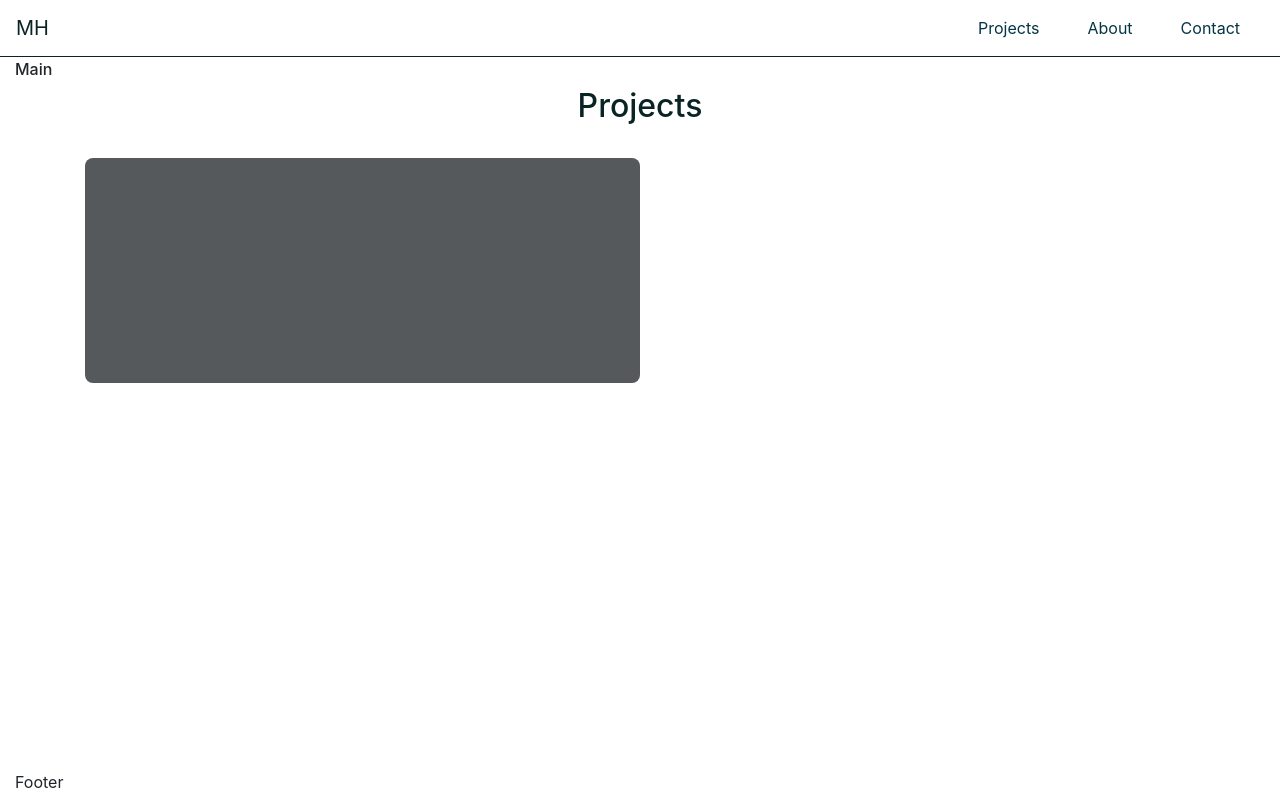
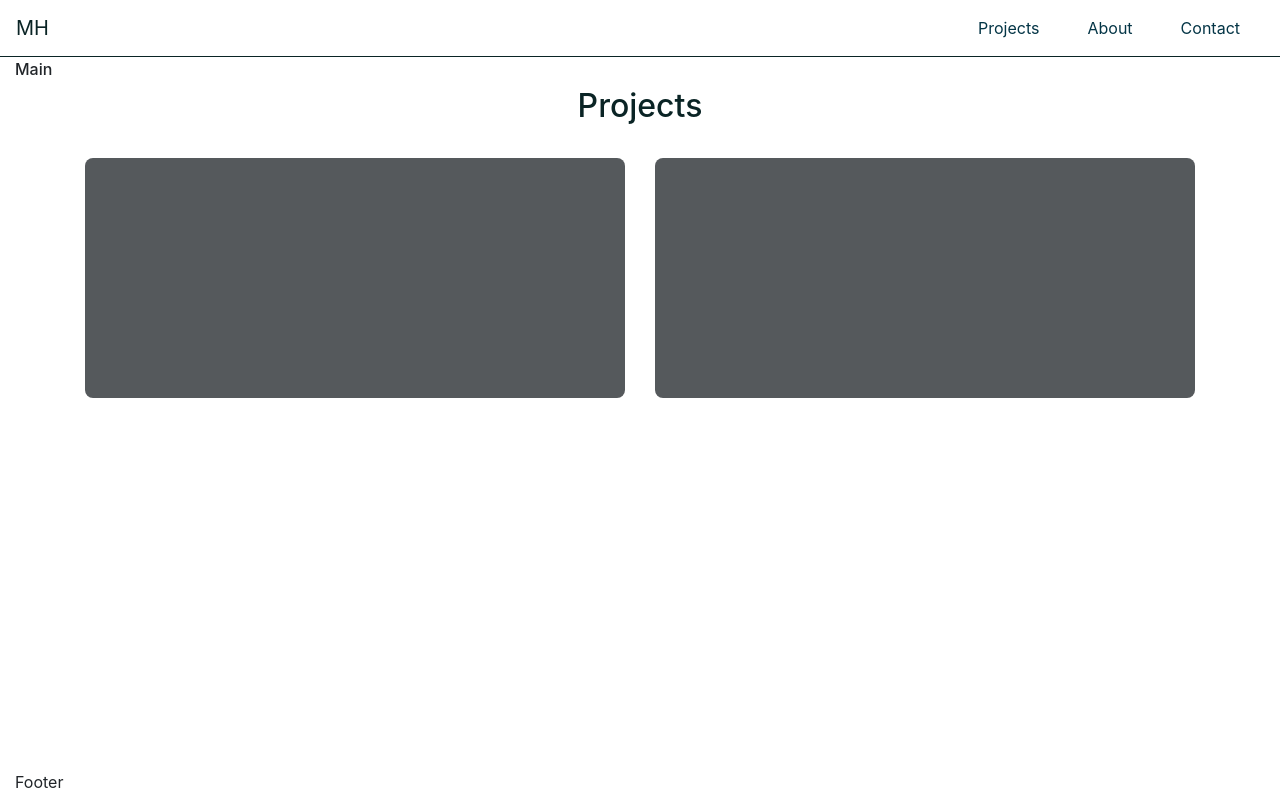
Before and after one commit to frealis/portfolio, a React (Create React App) app: page / in a window 1280 px wide. Built offline with nearby package versions, Linux system fonts and the light colour scheme.

Commit message:
Add Pinocchio's Pizza & Subs thumbnail, change tech icons to smaller versions and increase their height from 1rem to 1.25rem

```diff
--- a/src/components/Projects.jsx
+++ b/src/components/Projects.jsx
@@ -1,10 +1,11 @@
 import React, { Component } from 'react';
 // import IconGitHub from '../img/GitHub.svg';
 // import IconView from '../img/custom-view.svg';
+import IconAWS from '../img/aws.svg';
+import IconBootstrap from '../img/bootstrap - symbol.svg';
 import IconDjango from '../img/django.svg';
-import IconPostgres from '../img/postgresql-horizontal.svg';
-import IconAWS from '../img/aws.svg';
-import IconBootstrap from '../img/bootstrap.svg';
+import IconPostgres from '../img/postgresql-icon.svg';
+import IconHeroku from '../img/heroku-icon.svg';
 
 class Projects extends Component {
   render() {
@@ -13,14 +14,17 @@ class Projects extends Component {
         <div id="projects-anchor"></div>
         <h1 className="projects-header">Projects</h1>
         <div className="container thumbnails">
-          <div className="row no-gutters">
+          <div className="row">
 
             {/* River City Pro Wash */}
             <div className="col-md-6">
               <figure>
-                <svg className="bd-placeholder-img" width="100%" height="225" xmlns="http://www.w3.org/2000/svg" preserveAspectRatio="xMidYMid slice" focusable="false" role="img" aria-label="Placeholder: Thumbnail"><title>Placeholder</title><rect width="100%" height="100%" fill="#55595c"/></svg>
+                <svg className="projects-thumbnail" xmlns="http://www.w3.org/2000/svg" preserveAspectRatio="xMidYMid slice" focusable="false" role="img" aria-label="Placeholder: Thumbnail"><title>Placeholder</title><rect width="100%" height="100%" fill="#55595c"/></svg>
                 <figcaption className="d-flex flex-column justify-content-between">
-                  <p className="projects-thumbnail-description">Residential and commercial pressure washing services</p>
+                  <div>
+                    <h2 className="projects-thumbnail-header">River City Pro Wash</h2>
+                    <p className="projects-thumbnail-description">Residential and commercial pressure washing services</p>
+                  </div>
                   <div className="d-flex btn-group justify-content-center">
                     <button className="btn btn-sm btn-view ext-link-rcpw">View</button>
                     <button className="btn btn-sm btn-source ext-link-rcpw-github">Source</button>
@@ -37,7 +41,25 @@ class Projects extends Component {
 
             {/* Pinocchio's Pizza */}
             <div className="col-md-6">
-
+              <figure>
+                <svg className="projects-thumbnail" xmlns="http://www.w3.org/2000/svg" preserveAspectRatio="xMidYMid slice" focusable="false" role="img" aria-label="Placeholder: Thumbnail"><title>Placeholder</title><rect width="100%" height="100%" fill="#55595c"/></svg>
+                <figcaption className="d-flex flex-column justify-content-between">
+                  <div>
+                    <h2 className="projects-thumbnail-header">Pinocchio's Pizza & Subs</h2>
+                    <p className="projects-thumbnail-description">Restaurant website redesign</p>
+                  </div>
+                  <div className="d-flex btn-group justify-content-center">
+                    <button className="btn btn-sm btn-view ext-link-pinocchios">View</button>
+                    <button className="btn btn-sm btn-source ext-link-pinocchios-github">Source</button>
+                  </div>
+                  <div className="d-flex projects-thumbnail-icons justify-content-around">
+                    <img className="projects-thumbnail-icon ext-link-bootstrap" alt="Bootstrap" src={ IconBootstrap } />
+                    <img className="projects-thumbnail-icon ext-link-django" alt="Django" src={ IconDjango } />
+                    <img className="projects-thumbnail-icon ext-link-postgres" alt="Postgres" src={ IconPostgres } />
+                    <img className="projects-thumbnail-icon ext-link-heroku" alt="Heroku" src={ IconHeroku } />
+                  </div>
+                </figcaption>
+              </figure>
             </div>
 
           </div>
--- a/src/css/App.css
+++ b/src/css/App.css
@@ -58,11 +58,6 @@
 .main {
   min-height: calc(100vh - 90px); }
 
-.bd-placeholder-img {
-  border-radius: 0.5rem;
-  position: relative;
-  z-index: -2; }
-
 .btn {
   background-color: white;
   color: #043546; }
@@ -80,9 +75,10 @@
   background-color: #FCFAED; }
 
 figure {
-  height: 225px;
+  height: 15rem;
   margin-bottom: 0;
-  position: relative; }
+  position: relative;
+  width: 100%; }
 
 figcaption {
   height: 100%;
@@ -90,7 +86,8 @@ figcaption {
   opacity: 0;
   position: absolute;
   top: 0;
-  transition: 0.5s; }
+  transition: 0.5s;
+  width: 100%; }
   figcaption::before {
     background: #043546;
     border-radius: 0.5rem;
@@ -120,6 +117,11 @@ figcaption {
 
 .projects-thumbnail-description {
   color: white;
+  font-size: 1rem;
+  text-align: center; }
+
+.projects-thumbnail-header {
+  color: white;
   font-size: 1.25rem;
   margin: 1rem 0 0 0;
   text-align: center; }
@@ -131,9 +133,16 @@ figcaption {
   padding: 0.5rem; }
 
 .projects-thumbnail-icon {
-  height: 1rem; }
+  height: 1.25rem; }
   .projects-thumbnail-icon:hover {
     cursor: pointer; }
+
+.projects-thumbnail {
+  border-radius: 0.5rem;
+  height: 15rem;
+  position: relative;
+  width: 100%;
+  z-index: -2; }
 
 body {
   font-family: -apple-system, BlinkMacSystemFont, "Segoe UI", "Roboto", "Oxygen",
--- a/src/js/external_links.js
+++ b/src/js/external_links.js
@@ -9,6 +9,14 @@ document.addEventListener('DOMContentLoaded', () => {
   });
   document.querySelector('.ext-link-rcpw-github').addEventListener('click', () => {
     window.open('https://github.com/frealis/River-City-Pro-Wash', '_blank');
+  });
+
+  // Pinocchio's Pizza & Subs
+  document.querySelector('.ext-link-pinocchios').addEventListener('click', () => {
+    window.open('https://cs50-pinocchios-pizza.herokuapp.com/', '_blank');
+  });
+  document.querySelector('.ext-link-pinocchios-github').addEventListener('click', () => {
+    window.open('https://github.com/frealis/Pinocchios-Pizza-And-Subs', '_blank');
   });
 
   // Technology icons
--- a/src/scss/_projects.scss
+++ b/src/scss/_projects.scss
@@ -1,10 +1,4 @@
 // Projects
-.bd-placeholder-img {
-  border-radius: 0.5rem;
-  position: relative;
-  z-index: -2;
-}
-
 .btn {
   background-color: white;
   color: $tertiary-color;
@@ -27,9 +21,10 @@
 }
 
 figure {
-  height: 225px;  // set to same height as thumbnail image
+  height: 15rem;  // set to same height as thumbnail image
   margin-bottom: 0;
   position: relative;
+  width: 100%;
 }
 
 figcaption {
@@ -39,6 +34,7 @@ figcaption {
   position: absolute;
   top: 0;
   transition: 0.5s;
+  width: 100%;
   &::before {
     background: $tertiary-color;
     border-radius: 0.5rem;
@@ -74,6 +70,12 @@ figcaption {
 
 .projects-thumbnail-description {
   color: white;
+  font-size: 1rem;
+  text-align: center;
+}
+
+.projects-thumbnail-header {
+  color: white;
   font-size: 1.25rem;
   margin: 1rem 0 0 0;
   text-align: center;
@@ -87,8 +89,16 @@ figcaption {
 }
 
 .projects-thumbnail-icon {
-  height: 1rem;
+  height: 1.25rem;
   &:hover {
     cursor: pointer;
   }
 }
+
+.projects-thumbnail {
+  border-radius: 0.5rem;
+  height: 15rem;
+  position: relative;
+  width: 100%;
+  z-index: -2;
+}
```
